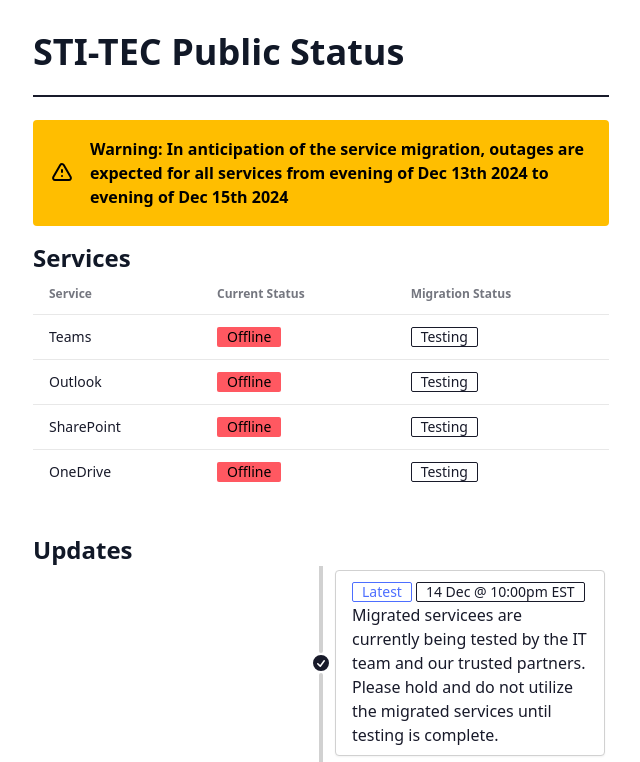
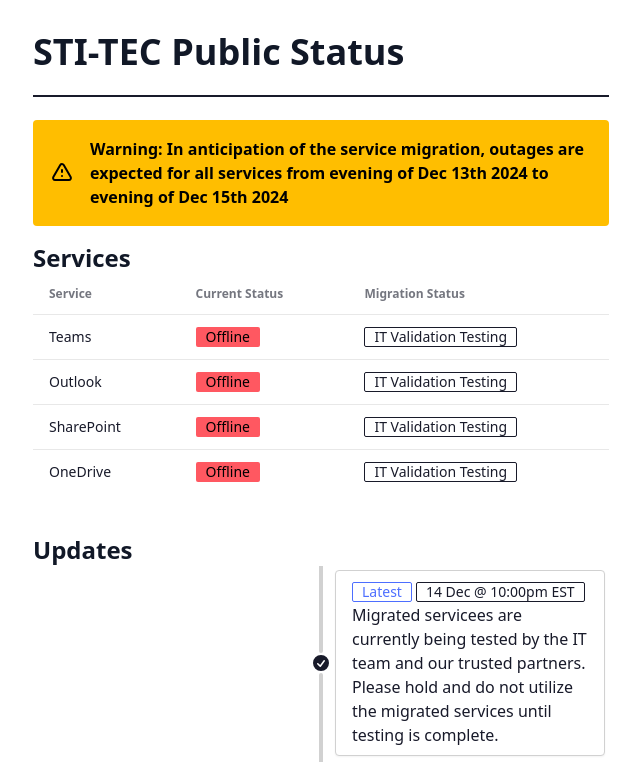
Before and after one commit to sti-tec/sti-tec-public-status, a SvelteKit app: page / in a window 1280 px wide. Shown: the top 762 px of the page, without its empty margins (319-959 px from the left). Built offline with nearby package versions, Linux system fonts and the light colour scheme.

Commit message:
SU-03: Update to IT Validation Testing

```diff
--- a/src/routes/+page.svelte
+++ b/src/routes/+page.svelte
@@ -38,24 +38,24 @@
 							<tr>
 								<td>Teams</td>
 								<td><div class="badge badge-error">Offline</div></td>
-								<td><div class="badge badge-neutral badge-outline whitespace-nowrap">Testing</div></td>
+								<td><div class="badge badge-neutral badge-outline whitespace-nowrap">IT Validation Testing</div></td>
 							</tr>
 							<!-- row 2 -->
 							<tr>
 								<td>Outlook</td>
 								<td><div class="badge badge-error">Offline</div></td>
-								<td><div class="badge badge-neutral badge-outline whitespace-nowrap">Testing</div></td>
+								<td><div class="badge badge-neutral badge-outline whitespace-nowrap">IT Validation Testing</div></td>
 							</tr>
 							<!-- row 3 -->
 							<tr>
 								<td>SharePoint</td>
 								<td><div class="badge badge-error">Offline</div></td>
-								<td><div class="badge badge-neutral badge-outline whitespace-nowrap">Testing</div></td>
+								<td><div class="badge badge-neutral badge-outline whitespace-nowrap">IT Validation Testing</div></td>
 							</tr>
 							<tr>
 								<td>OneDrive</td>
 								<td><div class="badge badge-error">Offline</div></td>
-								<td><div class="badge badge-neutral badge-outline whitespace-nowrap">Testing</div></td>
+								<td><div class="badge badge-neutral badge-outline whitespace-nowrap">IT Validation Testing</div></td>
 							</tr>
 						</tbody>
 					</table>
```
Also changed, not shown: 12 other files (tests, documents, lock files or other folders).
